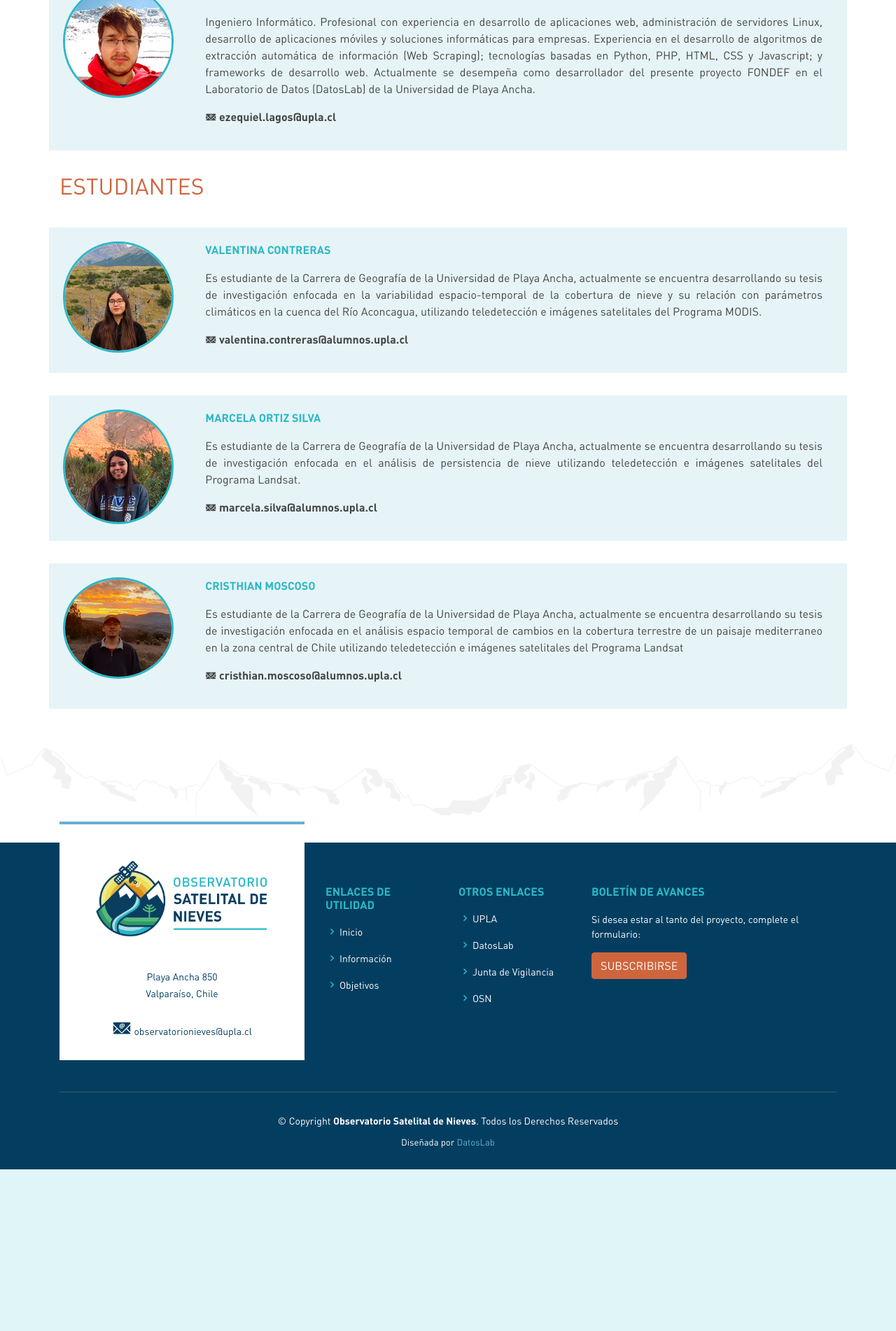
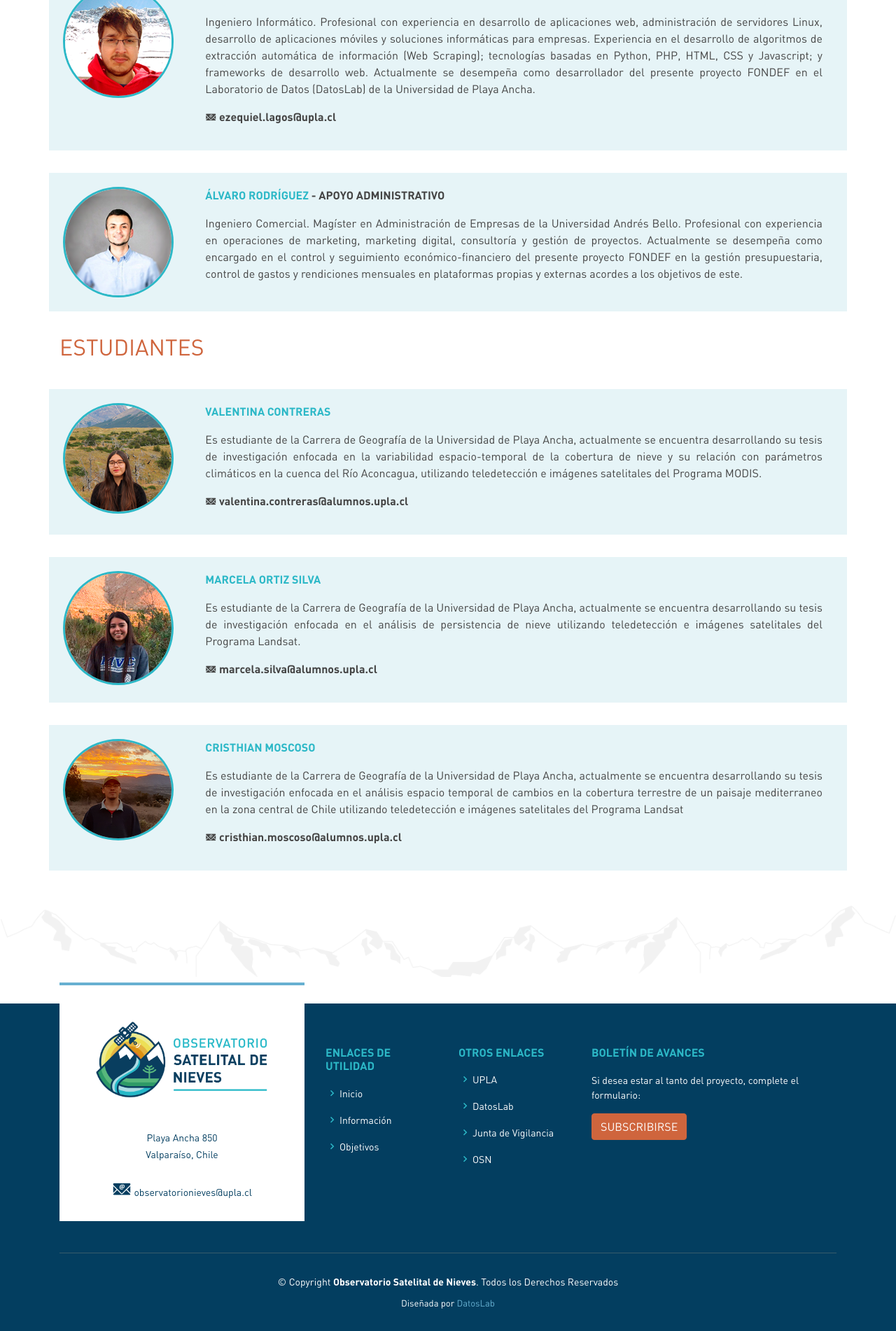
Before and after one commit to DatosLabUPLA/obsnieves-web-legacy, a Django app: page /equipo/ in a window 1280 px wide. Shown: the part 3249-5151 px from the top of the page at 70% size. Before the commit the page ends 4920 px from the top, so only its background shows below. Run offline with Django 3.2, Linux system fonts and the light colour scheme; some libraries are stand-ins or nearby versions.

Commit message:
Add: Se añade nuevo integrante del equipo

```diff
--- a/core/templates/core/team.html
+++ b/core/templates/core/team.html
@@ -316,6 +316,34 @@
   </section>
 
   <section class="p-3">
+    <div class="container team-obs">
+      <div class="row ">
+        <div class="col-2">
+          <img src="{% static "img/team/alvaro_rodriguez.png" %}" alt="" class="img-fluid team-image-obs">
+        </div>
+        <div class="col-10">
+          <div class="col-12">
+            <p class="text-uppercase font-weight-bold">
+              <span class="txt-azul-2">Álvaro Rodríguez</span> -  <span class="">Apoyo administrativo</span>
+            </p>
+          </div>
+          <div class="col-12">
+            <p class="text-justify">
+              Ingeniero Comercial. Magíster en Administración de Empresas de la Universidad Andrés Bello. Profesional con experiencia en operaciones de marketing, marketing digital, consultoría y gestión de proyectos. Actualmente se desempeña como encargado en el control y seguimiento económico-financiero del presente proyecto FONDEF en la gestión presupuestaria, control de gastos y rendiciones mensuales en plataformas propias y externas acordes a los objetivos de este.
+            </p>
+          </div>
+          <!-- <div class="col-12">
+            <p class="font-weight-bold">
+              <i class="icofont-email icofont-1x"></i>
+
+            </p>
+          </div> -->
+        </div>
+      </div>
+    </div>
+  </section>
+
+  <section class="p-3">
     <div class="container">
       <div class="row">
         <div class="col-12">
```
Also changed, not shown: core/static/img/team/alvaro_rodriguez.png (added).
